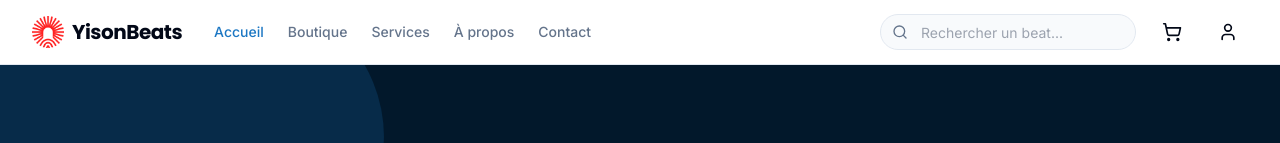
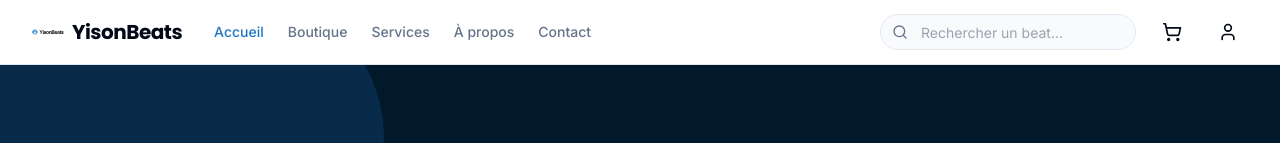
Before and after one commit to bazieebenezer/YisonBeats, a Next.js app: page / in a window 1280 px wide. Shown: the top 143 px of the page. Built offline with nearby package versions, Linux system fonts and the light colour scheme.

Commit message:
Replace logo with logoipsum-custom-logo.svg

```diff
--- a/app/layout.tsx
+++ b/app/layout.tsx
@@ -20,7 +20,7 @@ export const metadata: Metadata = {
   title: "YIsonBits | Boutique Musicale & Services",
   description: "Boutique de beats, loops, samples et services musicaux par YIsonBits.",
   icons: {
-    icon: "/images/logoipsum-419.png",
+    icon: "/images/logoipsum-custom-logo.svg",
   },
 }
 
--- a/components/layout/Footer.tsx
+++ b/components/layout/Footer.tsx
@@ -9,7 +9,7 @@ export function Footer() {
         <div className="grid grid-cols-1 gap-12 md:grid-cols-4">
           <div className="space-y-4">
             <Link href="/" className="flex items-center gap-2">
-              <Image src="/images/logoipsum-419.png" alt="YisonBits" width={32} height={32} className="rounded-lg" />
+              <Image src="/images/logoipsum-custom-logo.svg" alt="YisonBits" width={32} height={32} className="rounded-lg" />
             <span className="font-display text-xl font-bold tracking-tight text-white">YisonBeats</span>
             </Link>
             <p className="text-sm text-navy-foreground/70 max-w-xs">
--- a/components/layout/Header.tsx
+++ b/components/layout/Header.tsx
@@ -44,7 +44,7 @@ export function Header() {
       <div className="container flex h-16 items-center justify-between">
         <div className="flex items-center gap-8">
           <Link href="/" className="flex items-center gap-2">
-            <Image src="/images/logoipsum-419.png" alt="YisonBits" width={32} height={32} className="rounded-lg" />
+            <Image src="/images/logoipsum-custom-logo.svg" alt="YisonBits" width={32} height={32} className="rounded-lg" />
             <span className="font-display text-xl font-bold tracking-tight">YisonBeats</span>
           </Link>
 
```
Also changed, not shown: public/images/logoipsum-custom-logo.svg (added).
